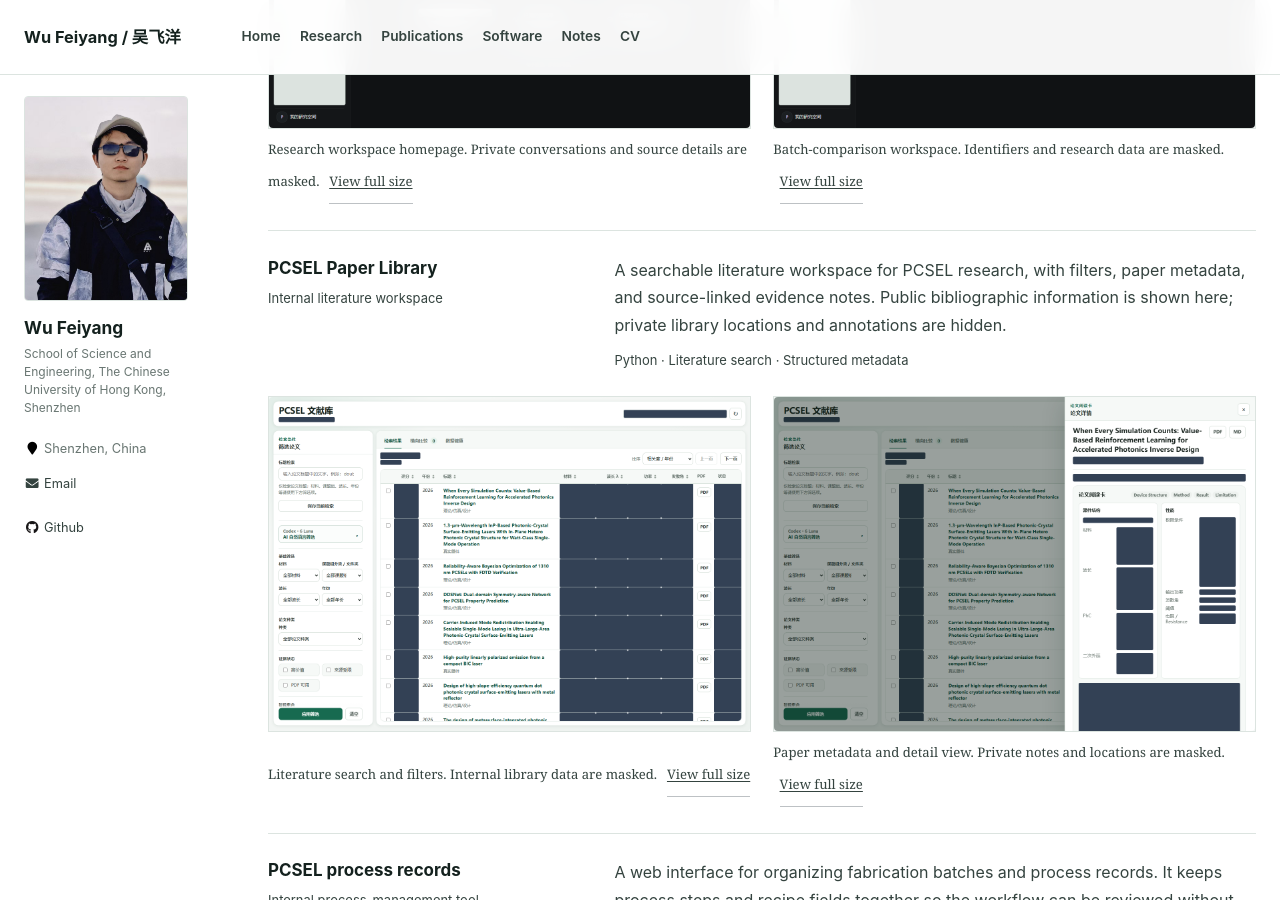
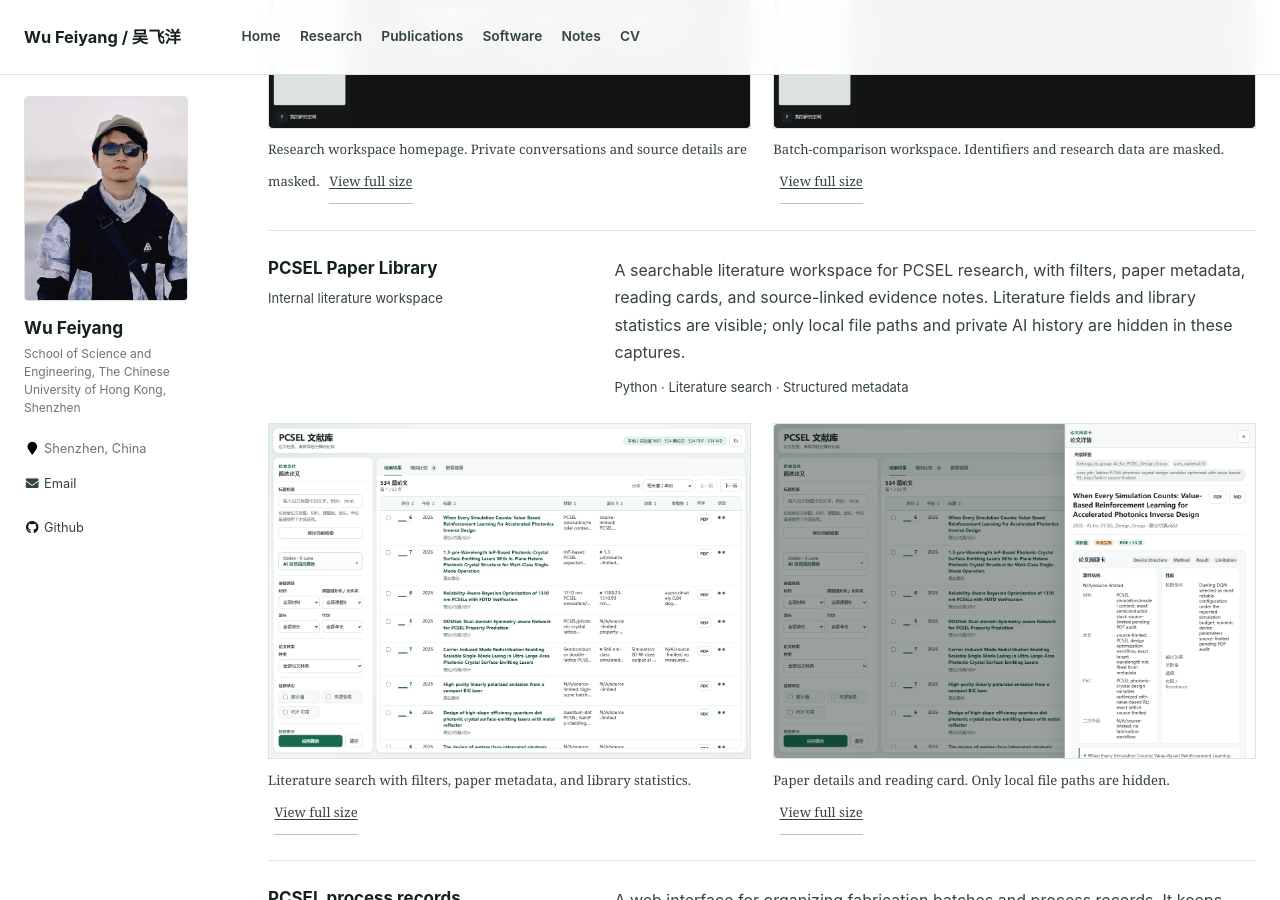
Before and after one commit to wfy-op/wfy-op.github.io, a Jekyll site: the page built from _pages/projects.md, in a window 1280 px wide and 900 px high, scrolled down 1920 px. Built offline with Jekyll 4.4.1, drawn with Linux system fonts in a browser that asks for light colours.

Commit message:
Show public literature metadata in project screenshots

```diff
--- a/_data/software.yml
+++ b/_data/software.yml
@@ -53,15 +53,15 @@ projects:
     name: "PCSEL Paper Library"
     preview: "Search and explore source-linked literature records and paper metadata."
     status: "Internal literature workspace"
-    summary: "A searchable literature workspace for PCSEL research, with filters, paper metadata, and source-linked evidence notes. Public bibliographic information is shown here; private library locations and annotations are hidden."
+    summary: "A searchable literature workspace for PCSEL research, with filters, paper metadata, reading cards, and source-linked evidence notes. Literature fields and library statistics are visible; only local file paths and private AI history are hidden in these captures."
     tools: "Python · Literature search · Structured metadata"
     screenshots:
       - src: "/images/software/library-home.png"
-        alt: "PCSEL literature search homepage with internal library data masked"
-        caption: "Literature search and filters. Internal library data are masked."
+        alt: "PCSEL literature search with paper titles, filters, metadata, and library statistics"
+        caption: "Literature search with filters, paper metadata, and library statistics."
       - src: "/images/software/library-detail.png"
-        alt: "Public paper metadata detail with private notes and internal locations masked"
-        caption: "Paper metadata and detail view. Private notes and locations are masked."
+        alt: "Paper detail and reading card showing literature parameters with local file paths hidden"
+        caption: "Paper details and reading card. Only local file paths are hidden."
 
   - id: process
     name: "PCSEL process records"
```
Also changed, not shown: docs/screenshot-showcase.md (+1 -1 lines), images/software/library-detail.png, images/software/library-home.png.
